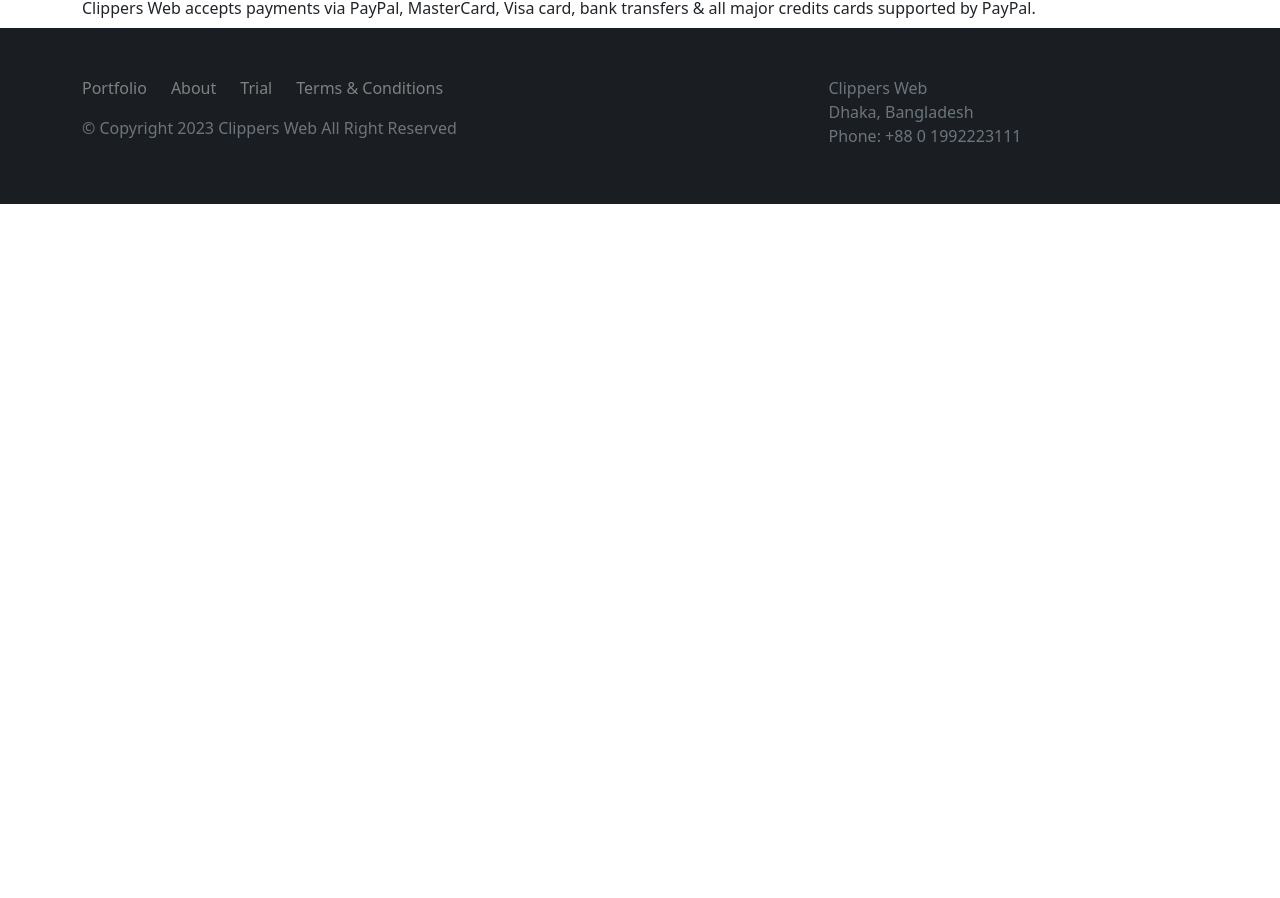
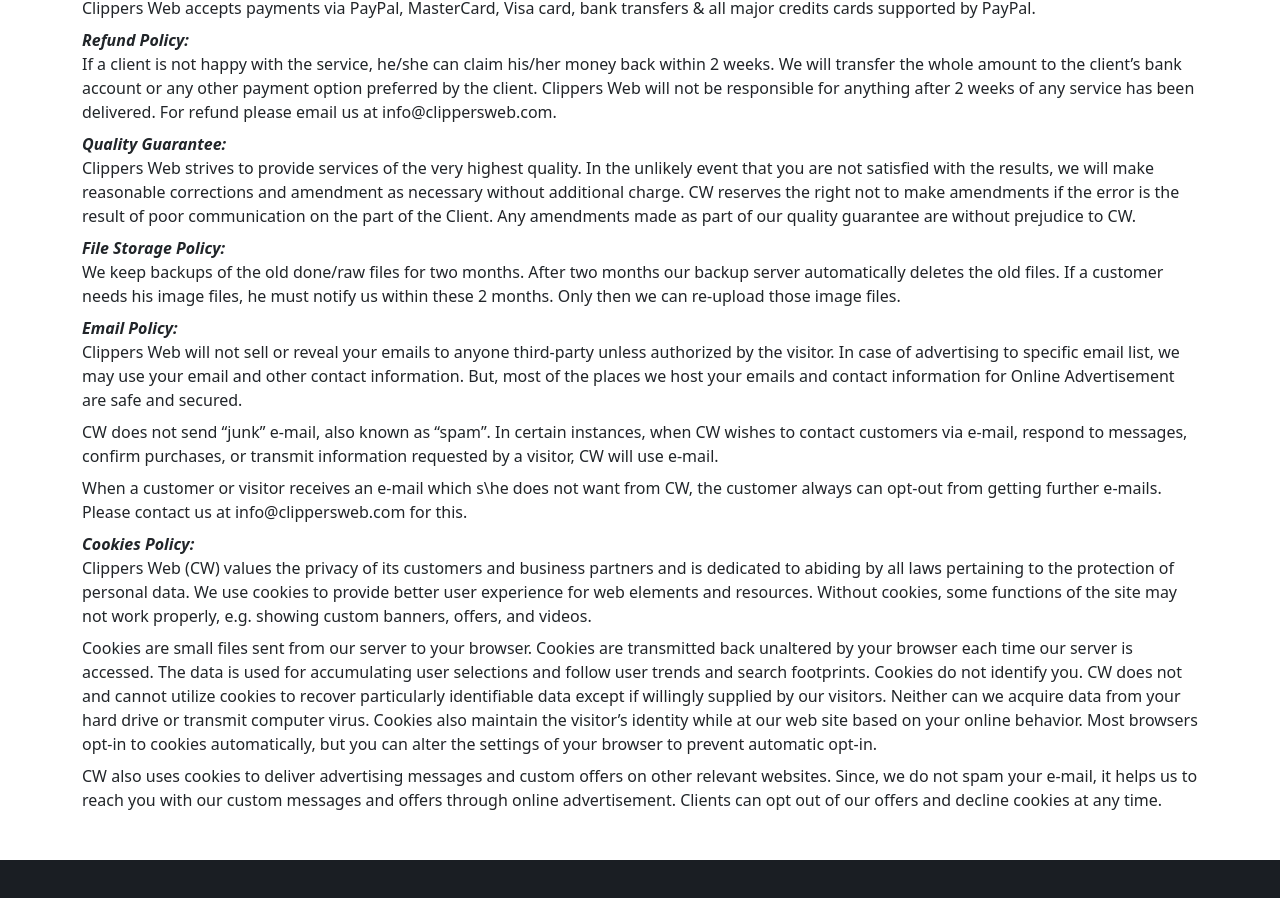
Before and after one commit to Humaiun-Manik/clippers-web, a React (Create React App) app: page /terms-conditions in a window 1280 px wide. Shown: the part 412-1310 px from the top of the page. Before the commit the page ends 800 px from the top, so only its background shows below. Built offline with nearby package versions, Linux system fonts and the light colour scheme.

Commit message:
added terms & conditions

```diff
--- a/src/pages/TermsConditions/TermsConditions.js
+++ b/src/pages/TermsConditions/TermsConditions.js
@@ -2,7 +2,7 @@
 
 const TermsConditions = () => {
   return (
-    <section className="container mt-5 pt-5">
+    <section className="container my-5 pt-5">
       <h1 className="fw-light">Terms & Conditions</h1>
       <div className="mt-4">
         <div>
@@ -25,10 +25,79 @@
         </div>
         <div>
           <i className=" fw-bold">Image Copyright Policy:</i>
-
           <p className="li-sm mb-2">
             Clippers Web accepts payments via PayPal, MasterCard, Visa card, bank transfers & all major
             credits cards supported by PayPal.
+          </p>
+        </div>
+        <div>
+          <i className=" fw-bold">Refund Policy:</i>
+          <p className="li-sm mb-2">
+            If a client is not happy with the service, he/she can claim his/her money back within 2 weeks. We
+            will transfer the whole amount to the client’s bank account or any other payment option preferred
+            by the client. Clippers Web will not be responsible for anything after 2 weeks of any service has
+            been delivered. For refund please email us at info@clippersweb.com.
+          </p>
+        </div>
+        <div>
+          <i className=" fw-bold">Quality Guarantee:</i>
+          <p className="li-sm mb-2">
+            Clippers Web strives to provide services of the very highest quality. In the unlikely event that
+            you are not satisfied with the results, we will make reasonable corrections and amendment as
+            necessary without additional charge. CW reserves the right not to make amendments if the error is
+            the result of poor communication on the part of the Client. Any amendments made as part of our
+            quality guarantee are without prejudice to CW.
+          </p>
+        </div>
+        <div>
+          <i className=" fw-bold">File Storage Policy:</i>
+          <p className="li-sm mb-2">
+            We keep backups of the old done/raw files for two months. After two months our backup server
+            automatically deletes the old files. If a customer needs his image files, he must notify us within
+            these 2 months. Only then we can re-upload those image files.
+          </p>
+        </div>
+        <div>
+          <i className=" fw-bold">Email Policy:</i>
+          <p className="li-sm mb-2">
+            Clippers Web will not sell or reveal your emails to anyone third-party unless authorized by the
+            visitor. In case of advertising to specific email list, we may use your email and other contact
+            information. But, most of the places we host your emails and contact information for Online
+            Advertisement are safe and secured.
+          </p>
+          <p className="li-sm mb-2">
+            CW does not send “junk” e-mail, also known as “spam”. In certain instances, when CW wishes to
+            contact customers via e-mail, respond to messages, confirm purchases, or transmit information
+            requested by a visitor, CW will use e-mail.
+          </p>
+          <p className="li-sm mb-2">
+            When a customer or visitor receives an e-mail which s\he does not want from CW, the customer
+            always can opt-out from getting further e-mails. Please contact us at info@clippersweb.com for
+            this.
+          </p>
+        </div>
+        <div>
+          <i className=" fw-bold">Cookies Policy:</i>
+          <p className="li-sm mb-2">
+            Clippers Web (CW) values the privacy of its customers and business partners and is dedicated to
+            abiding by all laws pertaining to the protection of personal data. We use cookies to provide
+            better user experience for web elements and resources. Without cookies, some functions of the site
+            may not work properly, e.g. showing custom banners, offers, and videos.
+          </p>
+          <p className="li-sm mb-2">
+            Cookies are small files sent from our server to your browser. Cookies are transmitted back
+            unaltered by your browser each time our server is accessed. The data is used for accumulating user
+            selections and follow user trends and search footprints. Cookies do not identify you. CW does not
+            and cannot utilize cookies to recover particularly identifiable data except if willingly supplied
+            by our visitors. Neither can we acquire data from your hard drive or transmit computer virus.
+            Cookies also maintain the visitor’s identity while at our web site based on your online behavior.
+            Most browsers opt-in to cookies automatically, but you can alter the settings of your browser to
+            prevent automatic opt-in.
+          </p>
+          <p className="li-sm mb-2">
+            CW also uses cookies to deliver advertising messages and custom offers on other relevant websites.
+            Since, we do not spam your e-mail, it helps us to reach you with our custom messages and offers
+            through online advertisement. Clients can opt out of our offers and decline cookies at any time.
           </p>
         </div>
       </div>
```
